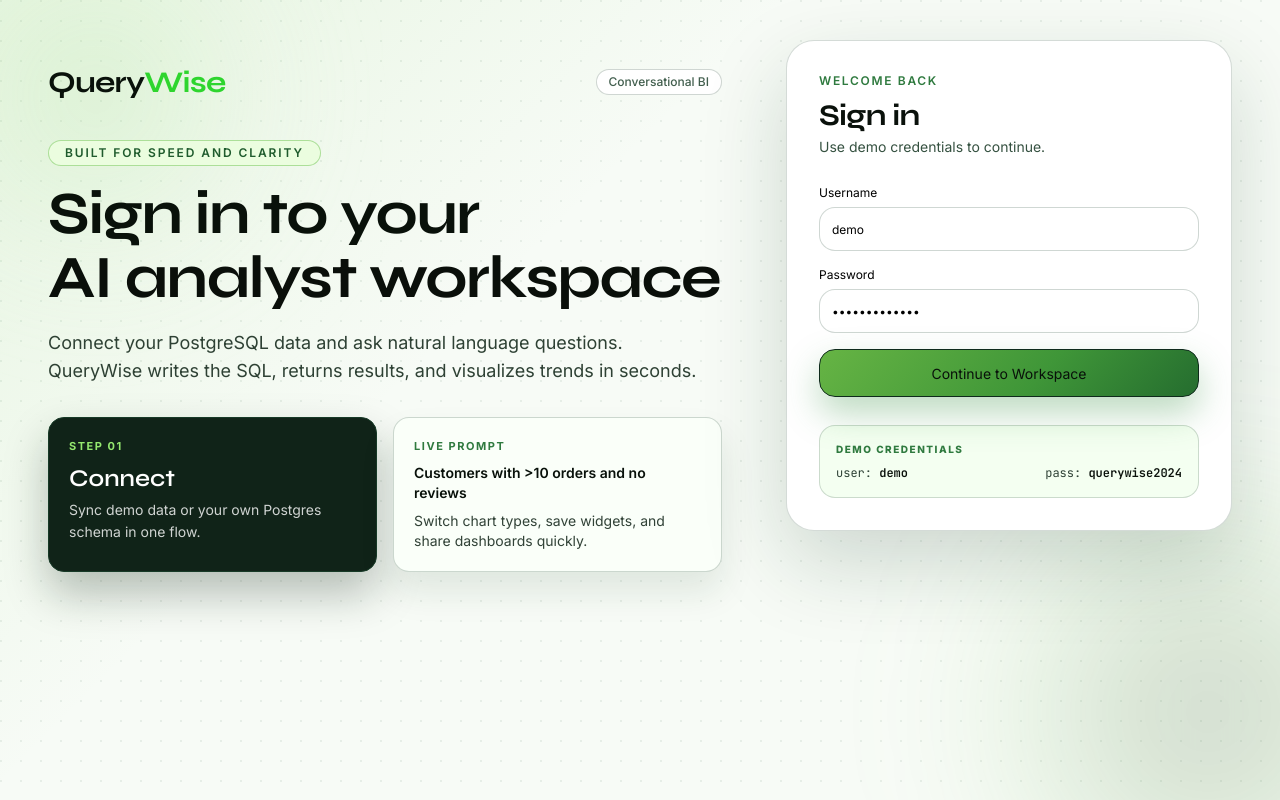
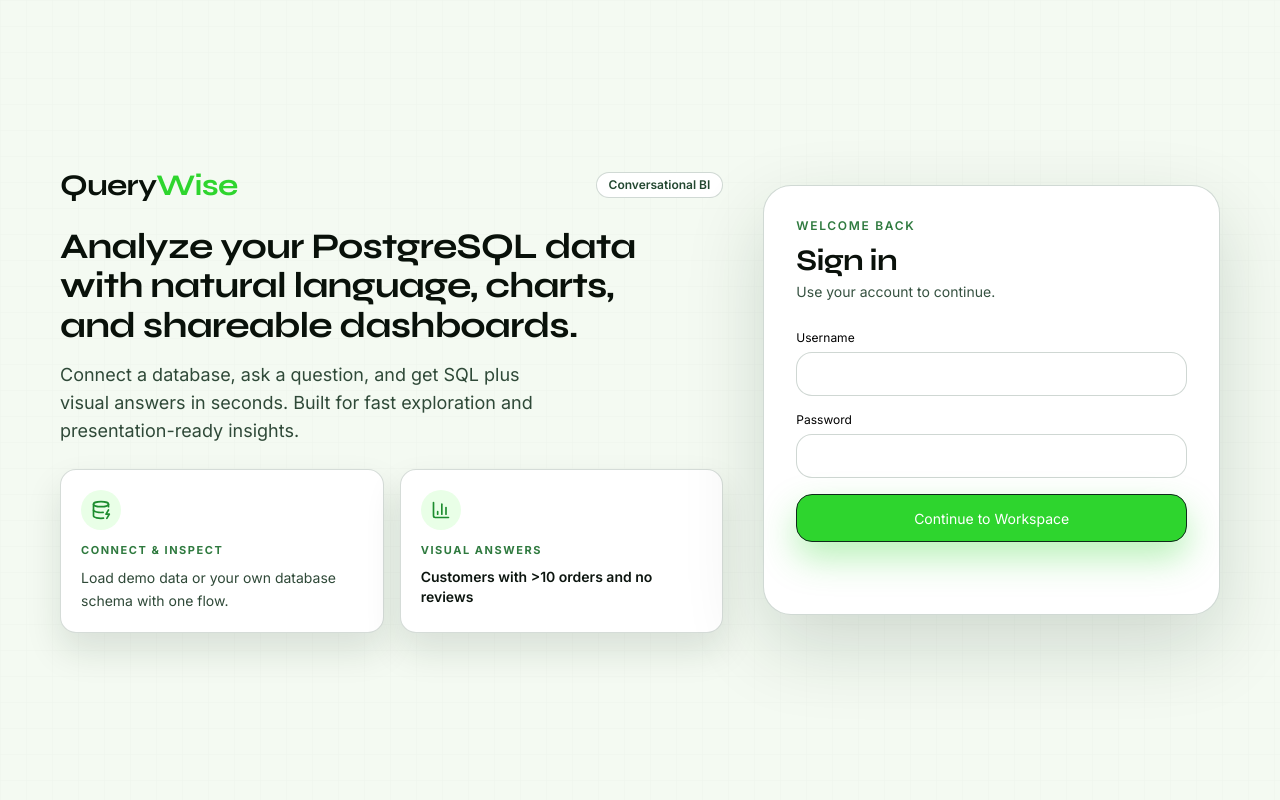
Before and after one commit to IkramBagban/query-wise, a Next.js app: page / in a window 1280 px wide. Built offline with nearby package versions, Linux system fonts and the light colour scheme.

Commit message:
ui: update login page layout, enhance visuals, and improve user experience

```diff
--- a/app/page.tsx
+++ b/app/page.tsx
@@ -2,6 +2,7 @@
 
 import { useEffect, useMemo, useState } from "react";
 import { useRouter } from "next/navigation";
+import { BarChart3, DatabaseZap, Sparkles } from "lucide-react";
 
 import { Button } from "@/components/ui/button";
 import { Card } from "@/components/ui/card";
@@ -17,8 +18,8 @@
 
 export default function LoginPage() {
   const router = useRouter();
-  const [username, setUsername] = useState("demo");
-  const [password, setPassword] = useState("querywise2024");
+  const [username, setUsername] = useState("");
+  const [password, setPassword] = useState("");
   const [loading, setLoading] = useState(false);
   const [error, setError] = useState("");
   const [shake, setShake] = useState(false);
@@ -71,65 +72,62 @@
   };
 
   return (
-    <main className="signin-grid relative min-h-screen overflow-hidden bg-[#f7fbf6] text-[#09110a]">
-      <div className="signin-orb signin-orb-left" />
-      <div className="signin-orb signin-orb-right" />
+    <main className="relative min-h-screen overflow-hidden bg-[radial-gradient(circle_at_0%_0%,rgba(46,213,46,0.22),transparent_30%),radial-gradient(circle_at_100%_0%,rgba(46,213,46,0.14),transparent_26%),#f4faf2] text-[#09110a]">
+      <div className="pointer-events-none absolute inset-0 opacity-[0.06] [background-image:linear-gradient(rgba(23,65,40,0.2)_1px,transparent_1px),linear-gradient(90deg,rgba(23,65,40,0.2)_1px,transparent_1px)] [background-size:26px_26px]" />
 
-      <div className="relative z-10 mx-auto grid min-h-screen w-full max-w-[1280px] grid-cols-1 gap-8 px-5 py-8 sm:px-8 lg:grid-cols-12 lg:gap-10 lg:px-12 lg:py-10">
-        <section className="animate-fade-in lg:col-span-7 lg:pt-6">
-          <div className="mb-10 flex items-center justify-between">
-            <div className="flex items-center gap-3">
-
-              <p className="font-syne text-3xl font-bold tracking-tight">
-                Query<span className="text-[#2ed52e]">Wise</span>
-              </p>
-            </div>
-            <p className="hidden rounded-full border border-[#113620]/20 bg-white px-3 py-1 text-xs font-medium text-[#113620]/80 md:block">
+      <div className="relative z-10 mx-auto grid min-h-screen w-full max-w-[1240px] grid-cols-1 gap-6 px-5 py-6 lg:grid-cols-12 lg:items-center lg:gap-8 lg:px-10 lg:py-8">
+        <section className="animate-fade-in lg:col-span-7">
+          <div className="mb-6 flex items-center justify-between">
+            <p className="font-syne text-3xl font-bold tracking-tight">
+              Query<span className="text-[#2ed52e]">Wise</span>
+            </p>
+            <p className="hidden rounded-full border border-[#174128]/20 bg-white px-3 py-1 text-xs font-semibold text-[#234730] md:block">
               Conversational BI
             </p>
           </div>
 
-          <p className="mb-4 inline-flex w-fit items-center rounded-full border border-[#79c75f]/55 bg-[#ebfddf] px-4 py-1 text-xs font-semibold uppercase tracking-[0.16em] text-[#1f5b2d]">
-            Built for speed and clarity
+          <h1 className="max-w-xl font-syne text-2xl font-bold leading-[1.1] tracking-tight sm:text-3xl xl:text-4xl">
+            Analyze your PostgreSQL data with natural language, charts, and shareable dashboards.
+          </h1>
+
+          <p className="mt-4 max-w-lg text-base text-[#2f4938] sm:text-lg">
+            Connect a database, ask a question, and get SQL plus visual answers in seconds.
+            Built for fast exploration and presentation-ready insights.
           </p>
 
-          <h1 className="font-syne text-4xl font-bold leading-[1.06] tracking-tight sm:text-5xl xl:text-6xl">
-            Sign in to your
-            <br />
-              <span className="text-[#0a0f0a]">AI analyst workspace</span>
-            </h1>
+          <div className="mt-6 grid gap-4 md:grid-cols-2">
+            <Card className="rounded-2xl border-[#174128]/18 !bg-white p-5 shadow-[0_18px_36px_rgba(14,41,24,0.12)]">
+              <div className="mb-3 inline-flex h-10 w-10 items-center justify-center rounded-full bg-[#e9ffe7] text-[#1d8d2f]">
+                <DatabaseZap className="h-5 w-5" />
+              </div>
+              <p className="text-[11px] font-bold uppercase tracking-[0.14em] text-[#2f7a3f]">Connect & Inspect</p>
+              <p className="mt-2 text-sm leading-relaxed text-[#2f4938]">
+                Load demo data or your own database schema with one flow.
+              </p>
+            </Card>
 
-          <p className="mt-5 max-w-2xl text-base text-[#2e4134] sm:text-lg">
-            Connect your PostgreSQL data and ask natural language questions. QueryWise writes the SQL, returns results, and
-            visualizes trends in seconds.
-          </p>
-
-          <div className="mt-8 grid gap-4 md:grid-cols-2">
-            <Card className="rounded-2xl border-[#173a27] !bg-[#102318] p-5 shadow-[0_22px_44px_rgba(9,31,19,0.28)]">
-              <p className="text-[11px] font-bold uppercase tracking-[0.14em] text-[#95e96f]">Step 01</p>
-              <p className="mt-2 font-syne text-2xl font-semibold text-white">Connect</p>
-              <p className="mt-1 text-sm leading-relaxed text-white/80">Sync demo data or your own Postgres schema in one flow.</p>
-            </Card>
-            <Card className="rounded-2xl border-[#123823]/20 !bg-[#fafff9] p-5 shadow-[0_20px_34px_rgba(17,54,32,0.1)]">
-              <p className="text-[11px] font-bold uppercase tracking-[0.14em] text-[#2f7a3f]">Live prompt</p>
-              <div className="mt-2 h-11 overflow-hidden">
-                <p className="animate-slide-up text-sm font-semibold text-[#08110a]">{rotating}</p>
+            <Card className="rounded-2xl border-[#174128]/18 !bg-white p-5 shadow-[0_18px_36px_rgba(14,41,24,0.12)]">
+              <div className="mb-3 inline-flex h-10 w-10 items-center justify-center rounded-full bg-[#e9ffe7] text-[#1d8d2f]">
+                <BarChart3 className="h-5 w-5" />
               </div>
-              <p className="mt-1 text-sm text-[#314237]">Switch chart types, save widgets, and share dashboards quickly.</p>
+              <p className="text-[11px] font-bold uppercase tracking-[0.14em] text-[#2f7a3f]">Visual Answers</p>
+              <div className="mt-2 h-10 overflow-hidden">
+                <p className="animate-slide-up text-sm font-semibold text-[#0c150f]">{rotating}</p>
+              </div>
             </Card>
           </div>
+
         </section>
 
-        <section className="animate-fade-in lg:col-span-5 lg:pl-6">
+        <section className="animate-fade-in lg:col-span-5 lg:pl-2">
           <Card
-            className={`rounded-[28px] border-[#123823]/18 !bg-white p-6 shadow-[0_32px_84px_rgba(18,56,35,0.18)] sm:p-8 ${
-              shake ? "animate-pulse border-danger/50" : ""
-            }`}
+            className={`min-h-[430px] rounded-[28px] border-[#174128]/20 !bg-white p-6 shadow-[0_30px_80px_rgba(14,41,24,0.16)] sm:p-8 ${shake ? "animate-pulse border-danger/50" : ""
+              }`}
           >
             <div className="mb-7">
               <p className="text-xs font-semibold uppercase tracking-[0.14em] text-[#2f7a3f]">Welcome back</p>
               <h2 className="mt-2 font-syne text-3xl font-bold tracking-tight text-[#0a110b]">Sign in</h2>
-              <p className="mt-1 text-sm text-[#355140]">Use demo credentials to continue.</p>
+              <p className="mt-1 text-sm text-[#355140]">Use your account to continue.</p>
             </div>
 
             <form className="space-y-4" onSubmit={handleSubmit}>
@@ -138,7 +136,7 @@
                   label="Username"
                   value={username}
                   onChange={(event) => setUsername(event.target.value)}
-                  className="h-11 rounded-xl border-[#123823]/20 !bg-[#ffffff] text-[#0a110b] focus:border-[#328949] focus:ring-[#9be970]"
+                  className="h-11 rounded-xl border-[#123823]/20 !bg-[#ffffff] text-[#0a110b] focus:border-[#2ed52e] focus:ring-[#9be970]"
                 />
                 <Input
                   label="Password"
@@ -146,20 +144,20 @@
                   value={password}
                   onChange={(event) => setPassword(event.target.value)}
                   error={error || undefined}
-                  className="h-11 rounded-xl border-[#123823]/20 !bg-[#ffffff] text-[#0a110b] focus:border-[#328949] focus:ring-[#9be970]"
+                  className="h-11 rounded-xl border-[#123823]/20 !bg-[#ffffff] text-[#0a110b] focus:border-[#2ed52e] focus:ring-[#9be970]"
                 />
               </div>
 
               <Button
                 type="submit"
-                className="signin-cta h-12 w-full rounded-xl border border-[#0e2a1b] text-base font-semibold text-white shadow-[0_16px_35px_rgba(59,146,70,0.34)] transition-all hover:-translate-y-0.5 hover:brightness-105 active:translate-y-0"
+                className="h-12 w-full rounded-xl border border-[#0e2a1b] bg-[#2ed52e] text-base font-semibold !text-white shadow-[0_16px_35px_rgba(46,213,46,0.34)] transition-all hover:-translate-y-0.5 hover:brightness-105 active:translate-y-0"
                 loading={loading}
               >
                 Continue to Workspace
               </Button>
             </form>
 
-            <div className="mt-7 rounded-2xl border border-[#123823]/18 bg-[#f4fff1] p-4">
+            {/* <div className="mt-7 rounded-2xl border border-[#123823]/18 bg-[#f4fff1] p-4">
               <p className="mb-2 text-[10px] font-extrabold uppercase tracking-[0.15em] text-[#2f7a3f]">Demo credentials</p>
               <p className="flex justify-between font-mono text-xs text-[#2d4135]">
                 <span>
@@ -169,11 +167,10 @@
                   pass: <span className="font-semibold text-[#0a110b]">querywise2024</span>
                 </span>
               </p>
-            </div>
+            </div> */}
           </Card>
         </section>
       </div>
     </main>
-
   );
 }
```
